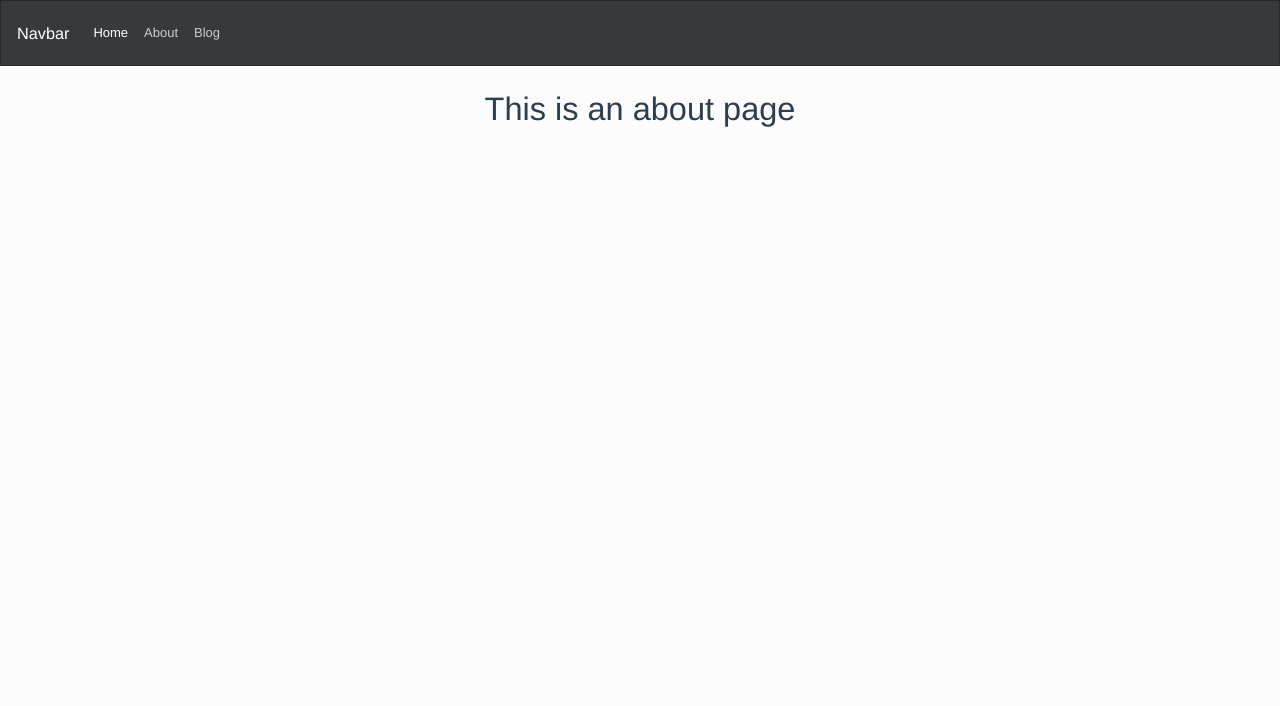
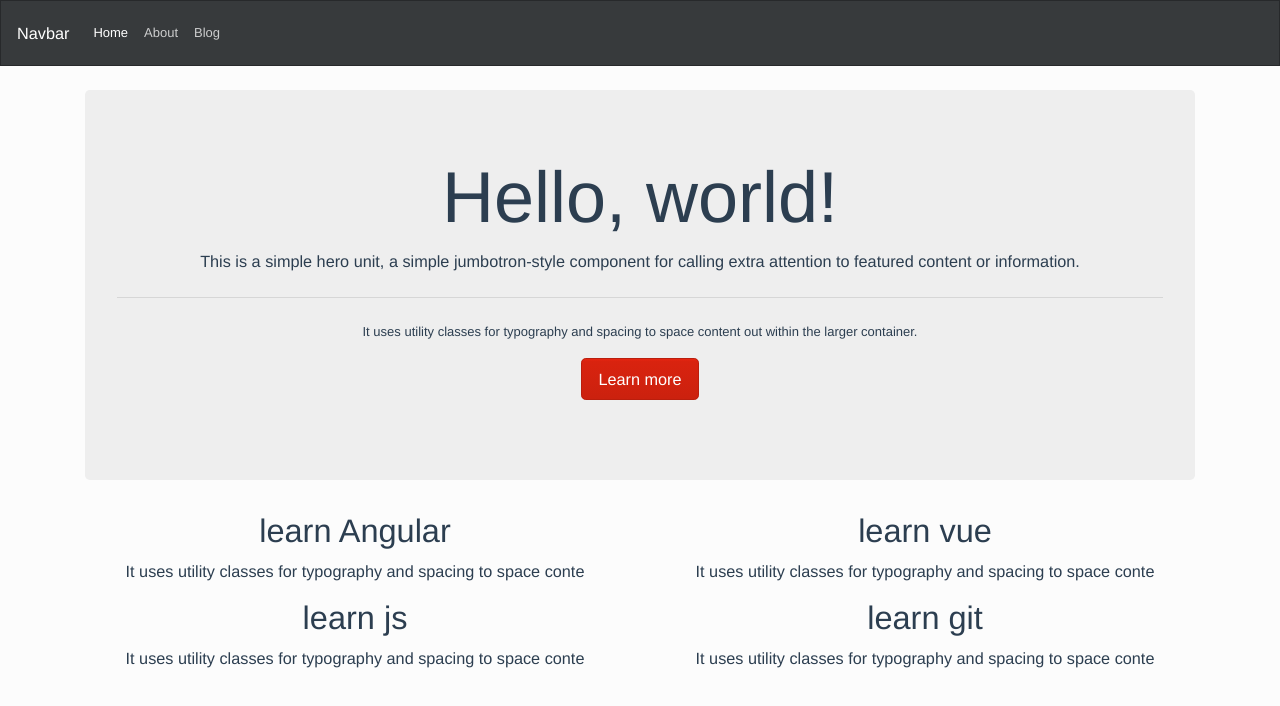
Before and after one commit to moneambenbelgacem/vue3-router, a Vue app in the folder vue-router-project/: page /posts in a window 1280 px wide. Shown: the top 706 px of the page. Built offline with nearby package versions, Linux system fonts and the light colour scheme.

Commit message:
parametre dynamique du route

```diff
--- a/vue-router-project/src/router/index.js
+++ b/vue-router-project/src/router/index.js
@@ -2,6 +2,7 @@ import { createRouter, createWebHistory } from 'vue-router';
 import Home from '../views/Home.vue';
 import About from '../views/About.vue';
 import Blog from '../views/blog/blogHome.vue';
+import Show from '../views/blog/Show.vue';
 
 const routes = [
   {
@@ -10,14 +11,19 @@ const routes = [
     component: Home,
   },
   {
-    path: '/posts',
+    path: '/about',
     name: 'About',
     component: About,
   },
   {
-    path: '/blog',
+    path: '/posts',
     name: 'Blog',
     component: Blog,
+  },
+  {
+    path: '/posts/:id',
+    name: 'post-show',
+    component: Show,
   },
 ];
 
--- /dev/null
+++ b/vue-router-project/src/views/blog/Show.vue
@@ -0,0 +1,17 @@
+<template lang="">
+  <div>
+    <h1>show post</h1>
+    <h2>id :{{ id }}</h2>
+    <p>Lorem ipsum dolor sit amet, consectetur adipisicing elit. Impedit.</p>
+  </div>
+</template>
+<script>
+export default {
+  data() {
+    return {
+      id: this.$route.params.id,
+    };
+  },
+};
+</script>
+<style lang=""></style>
--- a/vue-router-project/src/views/blog/blogHome.vue
+++ b/vue-router-project/src/views/blog/blogHome.vue
@@ -15,9 +15,50 @@
         <a class="btn btn-primary btn-lg" href="#" role="button">Learn more</a>
       </p>
     </div>
+    <div class="row">
+      <div class="col-md-6" v-for="post in posts">
+        <h1>{{ post.title }}</h1>
+        <p class="lead">{{ post.content }}</p>
+      </div>
+    </div>
   </div>
 </template>
 <script>
-export default {};
+export default {
+  data() {
+    return {
+      posts: [
+        {
+          id: 1,
+          title: 'learn Angular',
+          slug: 'learn-angular ',
+          content:
+            'It uses utility classes for typography and spacing to space conte',
+        },
+        {
+          id: 2,
+          title: 'learn vue',
+          slug: 'learn-vue ',
+          content:
+            'It uses utility classes for typography and spacing to space conte',
+        },
+        {
+          id: 3,
+          title: 'learn js',
+          slug: 'learn-javascript ',
+          content:
+            'It uses utility classes for typography and spacing to space conte',
+        },
+        {
+          id: 4,
+          title: 'learn git',
+          slug: 'learn-git ',
+          content:
+            'It uses utility classes for typography and spacing to space conte',
+        },
+      ],
+    };
+  },
+};
 </script>
 <style lang=""></style>
```
